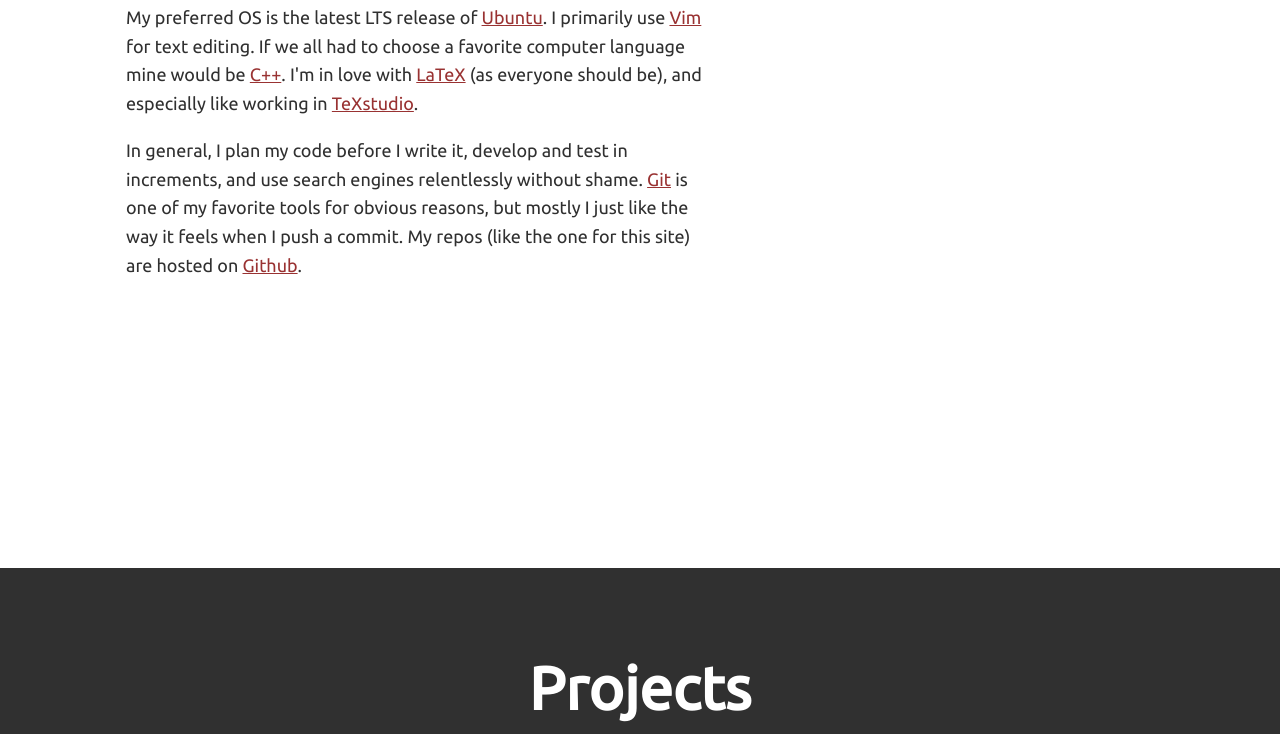
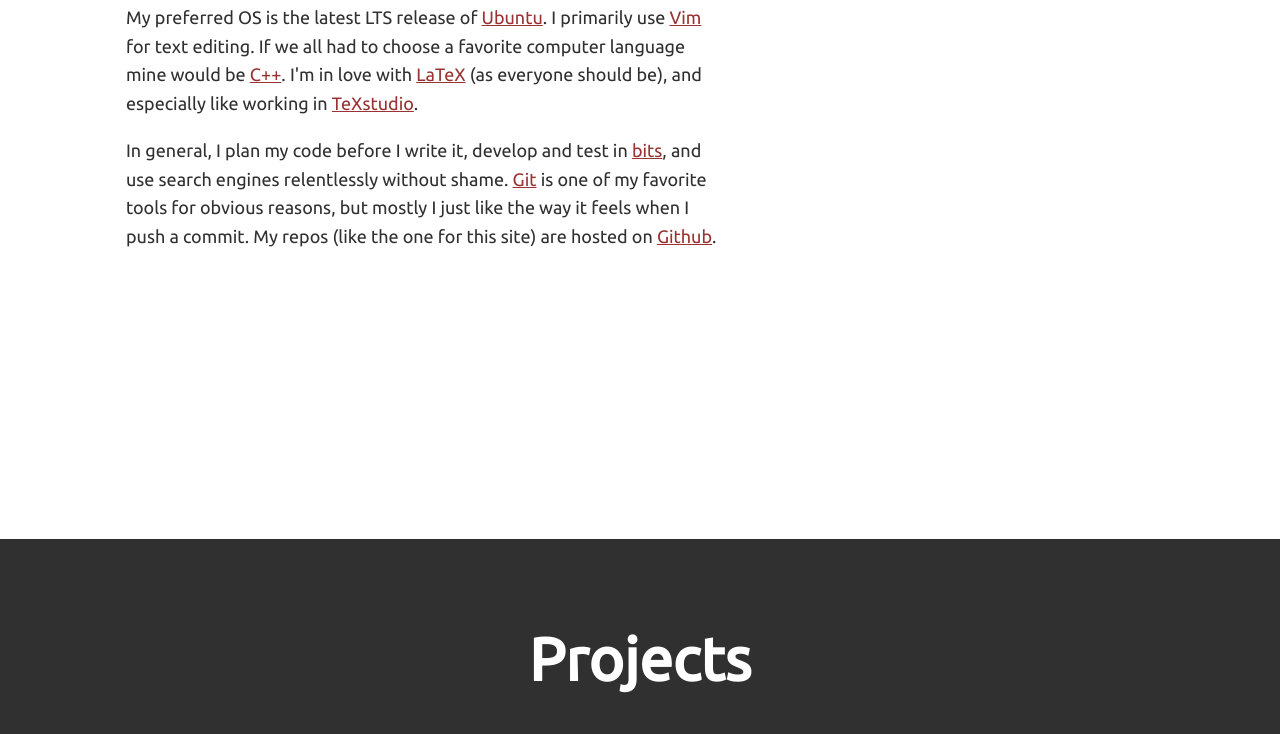
Before and after one commit to sefortescue/sefortescue.github.io, a plain HTML site: page docs/index.html in a window 1280 px wide. Shown: the part 1617-2351 px from the top of the page. Drawn offline with Linux system fonts and the light colour scheme.

Commit message:
small about change to try and be clever

```diff
--- a/docs/index.html
+++ b/docs/index.html
@@ -110,7 +110,7 @@
 
 				<p>My preferred OS is the latest LTS release of <a class="about__link" target="blank" href="https://ubuntu.com">Ubuntu</a>. I primarily use <a class="about__link" target="blank" href="https://www.vim.org">Vim</a> for text editing. If we all had to choose a favorite computer language mine would be <a class="about__link" target="blank" href="https://en.wikipedia.org/wiki/C%2B%2B">C++</a>. I'm in love with <a class="about__link" target="blank" href="https://www.latex-project.org/">LaTeX</a> (as everyone should be), and especially like working in <a class="about__link" target="blank" href="https://www.texstudio.org/">TeXstudio</a>.</p>
 
-				<p>In general, I plan my code before I write it, develop and test in increments, and use search engines relentlessly without shame. <a class="about__link" target="blank" href="https://git-scm.com/">Git</a> is one of my favorite tools for obvious reasons, but mostly I just like the way it feels when I push a commit. My repos (like the one for this site) are hosted on <a class="about__link" target="blank" href="https://github.com/">Github</a>.</p>
+				<p>In general, I plan my code before I write it, develop and test in <a class="about__link" target="blank" href="https://www.merriam-webster.com/dictionary/bit">bits</a>, and use search engines relentlessly without shame. <a class="about__link" target="blank" href="https://git-scm.com/">Git</a> is one of my favorite tools for obvious reasons, but mostly I just like the way it feels when I push a commit. My repos (like the one for this site) are hosted on <a class="about__link" target="blank" href="https://github.com/">Github</a>.</p>
 
 			</div>
 
```
